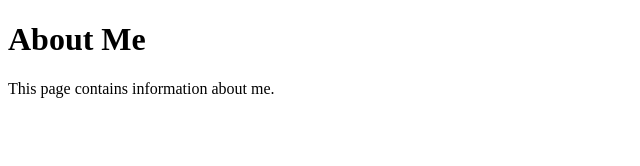
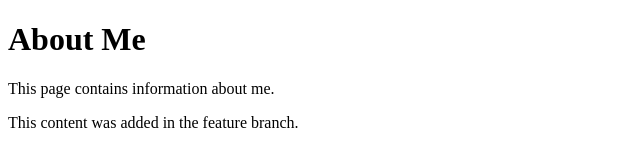
Before and after one commit to Indira2007/Github_Assignment, a plain HTML site: page about.html in a window 1280 px wide. Shown: the whole page, without its empty margins (0-640 px from the left). Drawn offline with Linux system fonts and the light colour scheme.

Commit message:
Added feature branch content

```diff
--- a/about.html
+++ b/about.html
@@ -6,5 +6,6 @@
   <body>
     <h1>About Me</h1>
     <p>This page contains information about me.</p>
+    <p>This content was added in the feature branch.</p>
   </body>
 </html>
```
